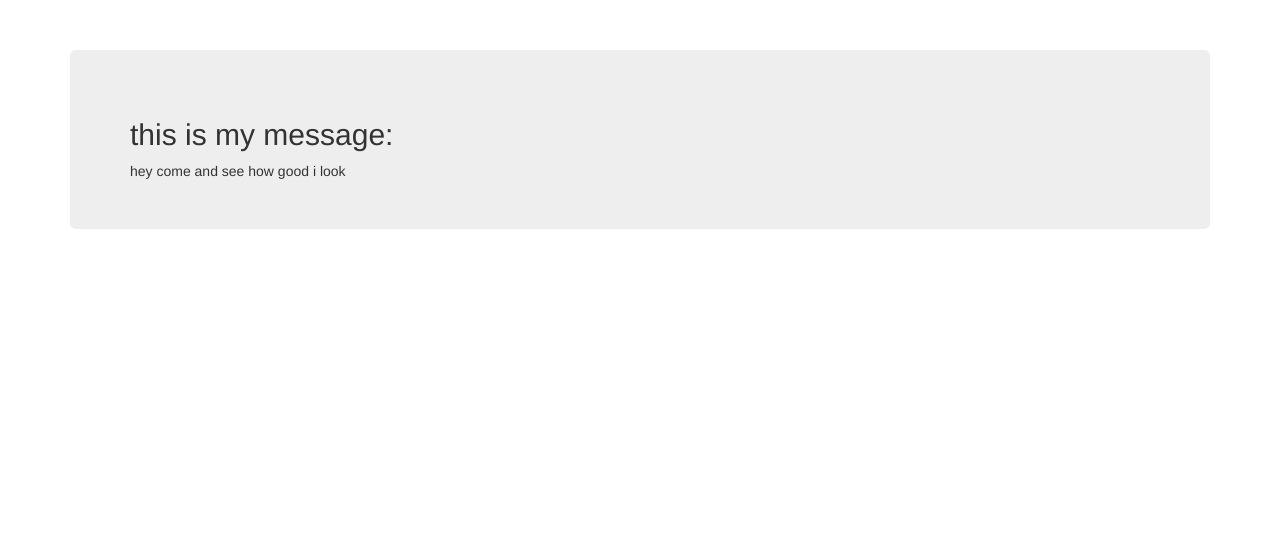
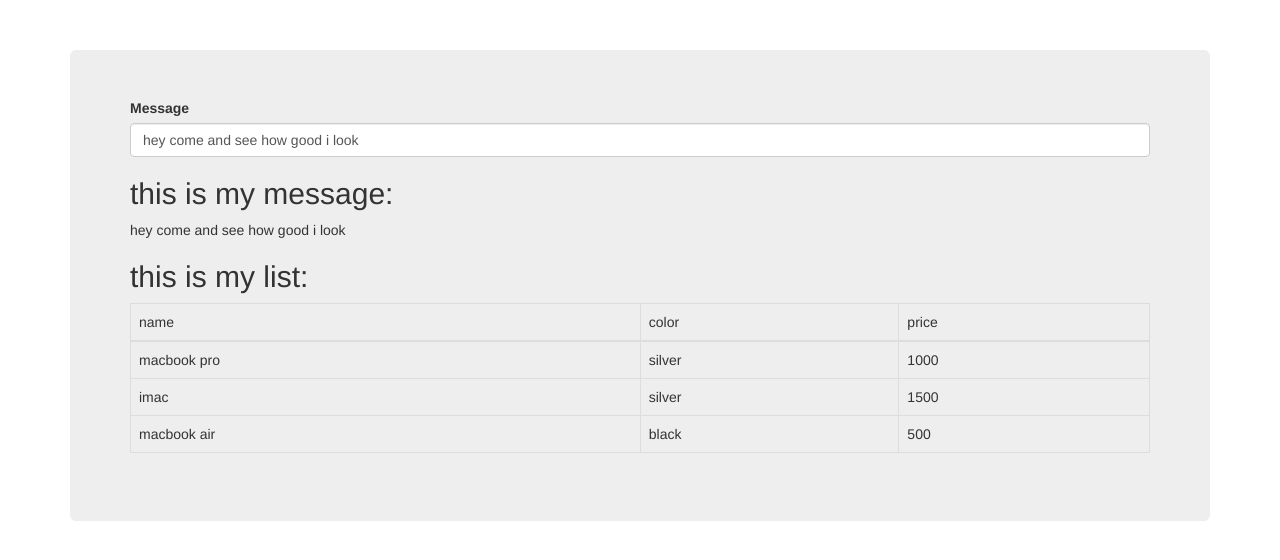
Before and after one commit to emmagilhuly/EmAndLillist, a website: page index.html in a window 1280 px wide. Drawn offline with nearby package versions, Linux system fonts and the light colour scheme.

Commit message:
added items to angular front end

```diff
--- a/index.html
+++ b/index.html
@@ -15,8 +15,31 @@
 
     <body class="container" ng-app="emAndLilApp" ng-controller="mainController as main">
         <div class="jumbotron">
+        	<div class="form-group">
+        		<label>Message</label>
+        		<input type="text" class="form-control" ng-model="main.message">
+        	</div>
+
         	<h2>this is my message:</h2>
         	{{main.message}}
+
+        	<h2>this is my list:</h2>
+        	<table class="table table-bordered">
+        		<thead>
+        			<tr>
+        				<td>name</td>
+        				<td>color</td>
+        				<td>price</td>
+        			</tr>
+        		</thead>
+        		<tbody>
+        			<tr ng-repeat="items in main.items">
+        				<td>{{items.name}}</td>
+        				<td>{{items.color}}</td>
+        				<td>{{items.price}}</td>
+        			</tr>
+        		</tbody>
+        	</table>
 
         </div>
 
```
